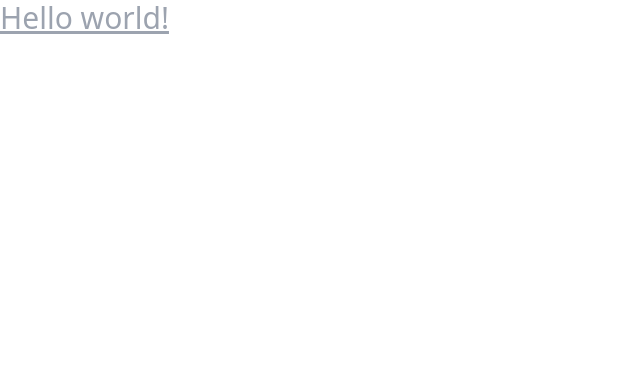
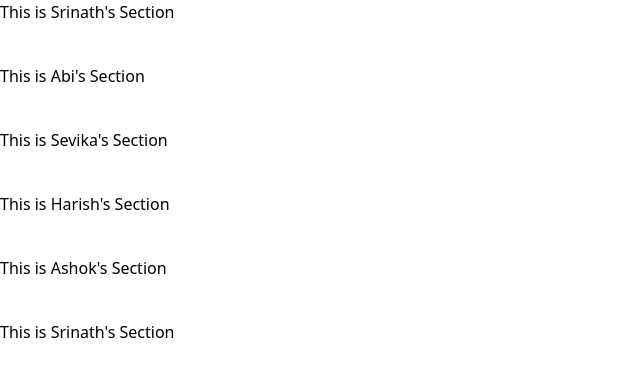
Before and after one commit to lmnaslimited/project-m, a Next.js app: page / in a window 1280 px wide. Shown: the top 376 px of the page, without its empty margins (0-640 px from the left). Built offline with nearby package versions, Linux system fonts and the light colour scheme.

Commit message:
Layout of the home page with components created

```diff
--- /dev/null
+++ b/components/clients/clients.js
@@ -0,0 +1,9 @@
+export default function Clients() {
+    return (
+        <>
+     <div className="my-10">
+            <h1> This is Ashok's Section</h1>
+            </div>
+        </>
+    )
+}
--- /dev/null
+++ b/components/footer/footer.js
@@ -0,0 +1,9 @@
+export default function Footer() {
+    return (
+        <>
+            <div className="my-10">
+                <h1> This is Srinath's Section</h1>
+            </div>
+        </>
+    )
+}
--- /dev/null
+++ b/components/hero/hero.js
@@ -0,0 +1,7 @@
+export default function Hero () {
+    return (
+        <div className="my-10">
+            <h1>This is Abi's Section</h1>
+        </div>
+    )
+}
--- /dev/null
+++ b/components/navbar/navbar.js
@@ -0,0 +1,7 @@
+export default function Navbar() {
+    return (
+        <div>
+            <h1>This is Srinath's Section</h1>
+        </div>
+    )
+}
--- /dev/null
+++ b/components/services/services.js
@@ -0,0 +1,7 @@
+export default function Services () {
+    return (
+        <>
+         <h1>This is Sevika's Section</h1>
+        </>
+    )
+}
--- /dev/null
+++ b/components/technologies/technologies.js
@@ -0,0 +1,9 @@
+export default function Technologies() {
+    return (
+        <>
+            <div className="my-10">
+                <h1>This is Harish's Section</h1>
+            </div>
+        </>
+    )
+}
--- a/pages/index.js
+++ b/pages/index.js
@@ -1,7 +1,19 @@
+import Clients from "../components/clients/clients";
+import Footer from "../components/footer/footer";
+import Hero from "../components/hero/hero";
+import Navbar from "../components/navbar/navbar";
+import Services from "../components/services/services";
+import Technologies from "../components/technologies/technologies";
+
 export default function Home() {
   return (
-    <h1 className="text-3xl text-th-primary-light  font-light underline">
-      Hello world!
-    </h1>
+    <>
+      <Navbar />
+      <Hero />
+      <Services/>
+      <Technologies/>
+      <Clients/>
+      <Footer/>
+    </>
   )
 }
```
Also changed, not shown: 1 other file (tests, documents, lock files or other folders).
